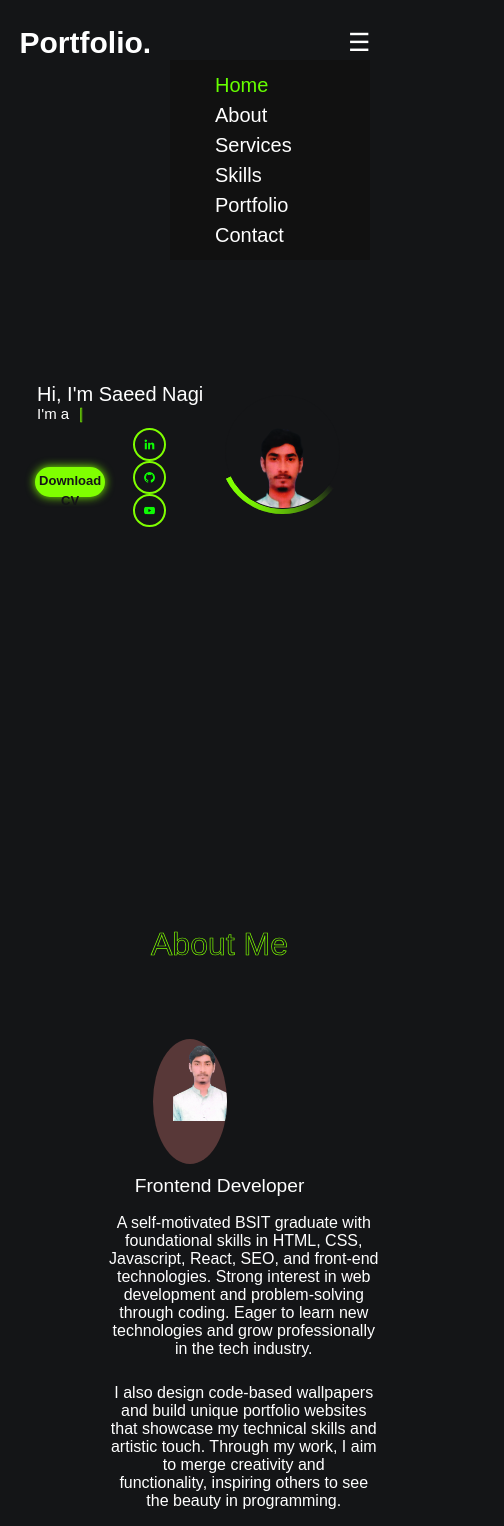
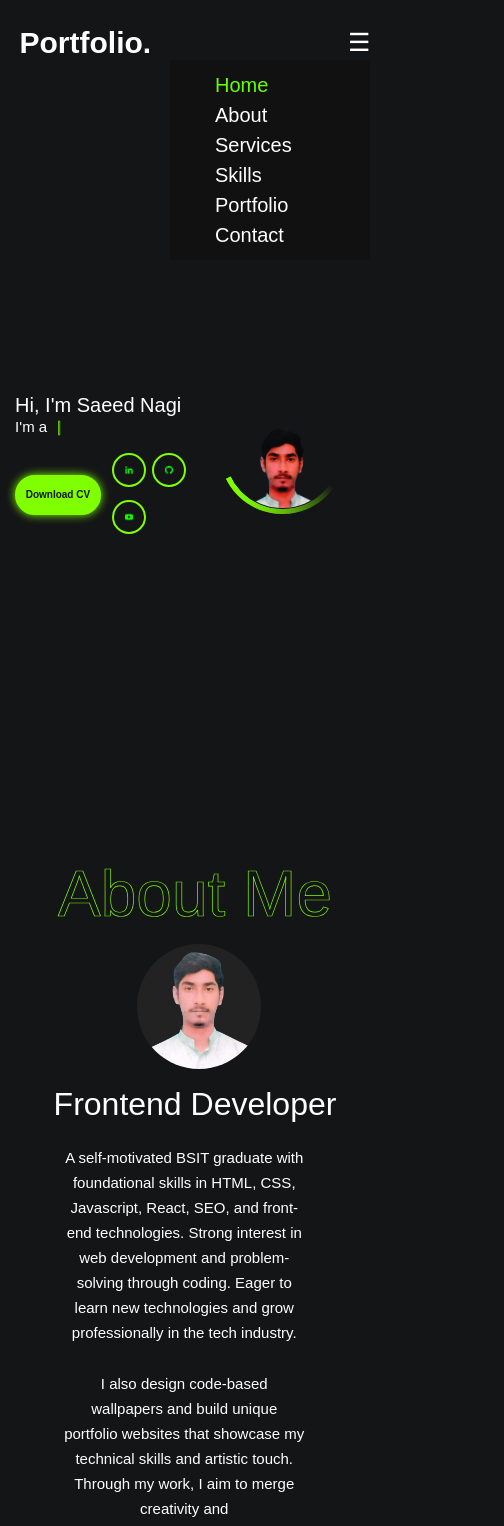
Before and after one commit to SaeedNagi/portfolio, a React (Create React App) app: page / in a window 390 px wide. Shown: the top 1526 px of the page, 504 px wide, since content can reach past the window. Built offline with nearby package versions, Linux system fonts and the light colour scheme.

Commit message:
Updated code

```diff
--- a/src/Style/About.css
+++ b/src/Style/About.css
@@ -1,6 +1,4 @@
 .about{
-    /* display: flex; */
-    /* align-items: center; */
     justify-content: center;
     text-align: center;
     gap: 5rem;
@@ -10,13 +8,13 @@
 }
 .about-image{
     /* position: relative; */
-    background-color: #583838;
+    background-color: #161616;
     width: 32vw;
     height: 32vw;
     border-radius: 50%;
     padding: 5px;
     overflow: hidden;
-    margin-left: 38%;
+    margin-left: 35%;
 }
 .about-image img{
     width: 30vw;
@@ -31,20 +29,17 @@
     display: inline-block;
     color: transparent;
     -webkit-text-stroke: .7px #7FFF00;
-    padding: 15px;
-    line-height: 10rem;
-    margin-left: 10%;
+    padding: 10px;
+    line-height: 5rem;
+    margin-right: 0%;
 }
 
 .heading{
-    /* text-align: center; */
     font-size: 4.5rem;
 }
 .about-content h3{
     font-size: 2.6rem;
     color: #fff;
-    margin-left: 10%;
-    /* background-color: #7FFF00; */
     margin-top: 3%;
 
 }
@@ -55,32 +50,36 @@
     padding: 5px;
     line-height: 25px;
     margin-top: 3%;
-    margin-left: 25%;
+    margin-left: 15%;
     margin-right: 20%;
 }
 
 @media screen and (max-width: 700px) {
-    .about{
-        gap: 2px;
-        margin: 5px;
-    }
-    .about-content h2{
-        font: 2em sans-serif;
+    .about h2{
+        font-size: 4rem;
     }
     .about-content h3{
-        font: 1.2em sans-serif;
+        font-size: 2rem;
     }
     .about-content p{
-        font: 1em sans-serif;
-         margin-right: 10px;
+        font-size: 15px;
+         margin-right: 80px;
     }
     .about-image img{
-        width: 15vw;
+        width: 30vw;
+        border-radius: 10%;
+        margin-left: 0px;
     }
     .about-image{
-        width: 19vw;
+        background-color: #222222;
+        border-radius: 50%;
     }
     .btn{
         text-align: center;
     }
+    .about-content a{
+         width: 25vw;
+         height: 6vh;
+         font-size: medium;
+    }
 }
--- a/src/Style/Contact.css
+++ b/src/Style/Contact.css
@@ -48,17 +48,17 @@
         margin-left: 15px;
     }
     #form-contact input{
-          width: 70vw;
+          width: 95vw;
     }
     #form-contact textarea{
-        width: 70vw;
+        width: 95vw;
         height: 10vh;
-        margin-right: 12rem;
+        /* margin-right: 12rem; */
     }
     #form-contact .btn{
-        width: 30vw;
+        width: 40vw;
         padding: 5px;
-        height: 50px;
-        margin-right: 13rem;
+        height: 40px;
+        font-size: 1rem;
     }
 }
--- a/src/Style/Footer.css
+++ b/src/Style/Footer.css
@@ -32,12 +32,8 @@
 
 @media screen and (max-width: 700px) {
     .footer-text p{
-        font-size: 20px;
+        font-size: 15px;
         /* margin-right: 60px; */
-        padding: 0;
-    }
-    .footer-icontop a img{
-        font-size: 10px;
-        padding: 8px;
+        padding: 5px;
     }
 }
--- a/src/Style/Home.css
+++ b/src/Style/Home.css
@@ -169,28 +169,41 @@
     mix-blend-mode: hard-light;
 }
 
-@media screen and (max-width: 700px) {
+@media screen and (max-width: 668px) {
     .home-info h1{
         font-size: 20px;
-        padding: 2px;
     }
     .home-info h2{
         font-size: 15px;
-        padding: 2px;
     }
     .btn{
-        font-size: small;
+        font-size: 10px;
         width: 100px;
         padding: 2px;
-        height: 30px;
-        padding: -10px;
+        height: 40px;
     }
     .btn-sci img{
-        width: 13px;
+        width: 10px;
+    }
+    .home-info .btn-sci .sci a {
+        padding: 10px;
+        margin: 3px;
+        margin-top: 10px;
+    }
+    .home-info .btn-sci .sci{
+        margin-left: 8px;
     }
     .img-box{
         width: 20px;
         margin-right: 10px;
     }
-
+    .home-info{
+        width: 50vw;
+        margin-left: -20px;
+        height: 15vh;
+        line-height: 2rem;
+    }
+     .home-img{
+      margin-left: 10px;
+    }
 }
--- a/src/Style/Portfolio.css
+++ b/src/Style/Portfolio.css
@@ -105,7 +105,7 @@
 
 @media screen and (max-width: 700px) {
     .main-text h1{
-        font-size: 1.5rem;
+        font-size: 1.3rem;
         padding: 0;
     }
     .main-text h2{
@@ -113,13 +113,19 @@
         padding: 0;
     }
     .filter-butten{
-        margin-right: 60px;
-        padding: 5px;
-        font-size: 1.2em;
+        margin-left: -45px;
+        width: 140%;
+    }
+    .btn-butten{
+         font-size: 0.5rem;
+         padding: 2px;
     }
     .port-box{
         margin: 0px;
         padding: 0%;
-        margin-right: 60px;
+        margin-left: -32px;
+        background-color: #7FFF00;
+        height: 50vh;
+        width: 70vw;
     }
 }
--- a/src/Style/Services.css
+++ b/src/Style/Services.css
@@ -394,18 +394,36 @@
     margin-top: 9rem;
     margin-left: 5rem;
 }
+
+@media screen and (max-width: 700px) {
+    .radial-bars{
+        display: block;
+        line-height: 1rem;
+    }
+}
 @media screen and (max-width: 700px) {
     .services h2{
-        font-size: 2.5rem;
+        font-size: 3rem;
     }
     .services-container{
         display: grid;
     }
     .services-box{
-        width: 60vw;
+        width: 80vw;
         height: auto;
-        margin-right: 30px;
+        /* margin-right: 10px; */
     }
+    .services-box img{
+        width: 3rem;
+        margin-left: 38%;
+    }
+    .services-box h3{
+        font-size: 1rem;
+    }
+    .services-box p{
+         font-size: 1rem;
+    }
+    .services-box
     .services-box a{
         padding: 10px;
         height: 50px;
@@ -418,8 +436,34 @@
     .container1{
         width: 12rem;
     }
-    .text{
-        margin-right: 10rem;
-        font-size: smaller;
+    .services-box a{
+        font-size: 1rem;
+        height: 10%;
+        width: 50%;
     }
 }
+@media screen and (max-width: 700px){
+    .skill-bar{
+        width: 120%;
+        height: 0px;
+        font: .6em sans-serif;
+    }
+    .skill-left h3{
+        font-size: 1.8rem;
+        margin-left: 80px;
+    }
+    .skill-main{
+        display: block;
+    }
+    .container1{
+        width: 120%;
+
+    }
+     .container1 h1{
+        font-size: 2em;
+         margin-left: 40px;
+     }
+     .text{
+        font-size: larger;
+     }
+}
--- a/src/components/Home.js
+++ b/src/components/Home.js
@@ -11,7 +11,7 @@ function Home() {
    useEffect(() => {
      if (!el.current) return;
     const typed = new Typed(el.current, {
-      strings: ['Frontend Developer','Creator','React Learner','Web Designer'],
+      strings: ['Frontend Developer','Creator'],
       typeSpeed: 80,
       backSpeed: 50,
       startDelay: 500,
--- a/src/components/Portfolio.js
+++ b/src/components/Portfolio.js
@@ -50,10 +50,9 @@ function Portfolio() {
                         <img src={hero_wMB5D_Q0} alt="" />
                     </div>
                     <div className="port-content">
-                        <h3>Real Estate React Design</h3>
-                        <p>Find your next Home in Las Vegas</p>
-                        <p>Through our proprietary platform, WpResidence is changing how agents and clients navigate the process of finding or selling a home.</p>
-                        <a href="https://github.com/SaeedNagi/Real-estate-react-design/" target="blank"><i class='bx bx-link-external'></i></a>
+                        <h3>To-Do-List App</h3>
+                        <p>A simple yet efficient task management application designed to help users organize daily activities. Built using HTML, CSS, and JavaScript, the app allows users to add, delete, and mark tasks as completed with a clean and responsive interface. This project highlights my ability to implement DOM manipulation, event handling, and local storage for saving tasks, ensuring a seamless user experience.</p>
+                        <a href="https://saeednagi.github.io/To-Do-List-App/" target="blank"><i class='bx bx-link-external'></i></a>
                     </div>
                 </div>
             </div>
--- /dev/null
+++ b/src/components/tempCodeRunnerFile.js
@@ -0,0 +1 @@
+port-box
```
Also changed, not shown: 1 other file (tests, documents, lock files or other folders).
